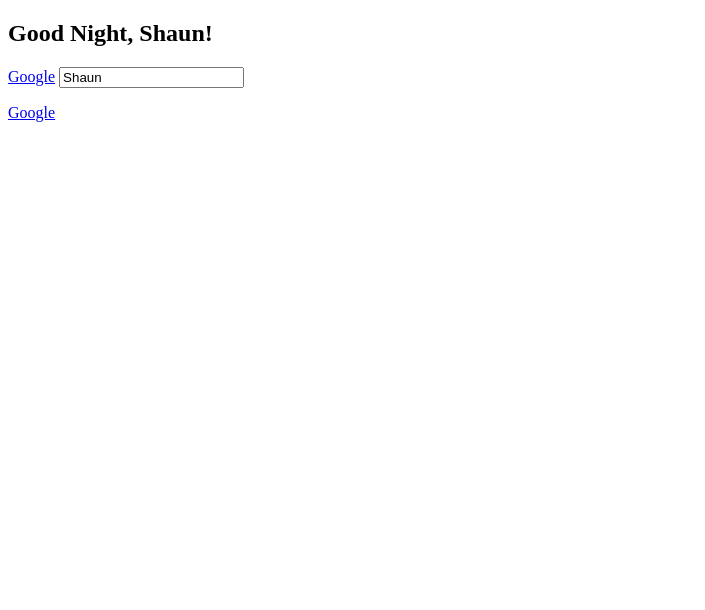
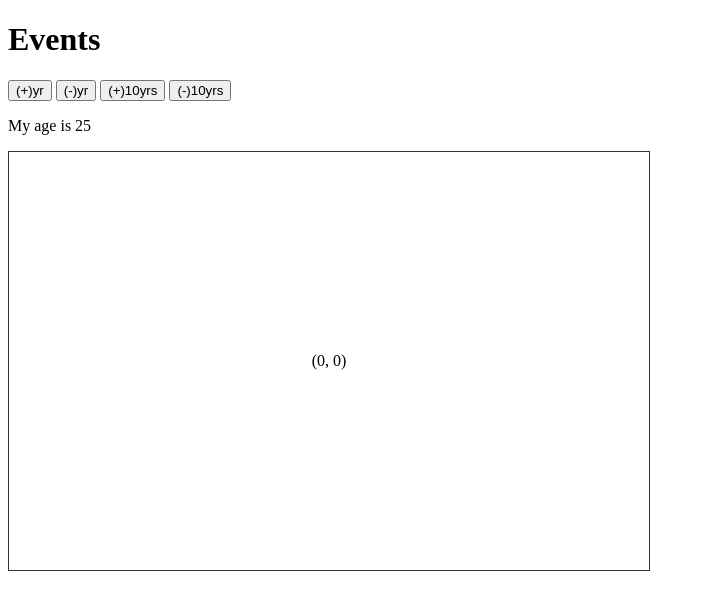
Before and after one commit to neverbeenthisweeb/vuejst-tnn, a plain HTML site: page index.html in a window 1280 px wide. Shown: the whole page, without its empty margins (0-705 px from the left). Drawn offline with nearby package versions, Linux system fonts and the light colour scheme.

Commit message:
Implement events

```diff
--- a/app.js
+++ b/app.js
@@ -2,17 +2,20 @@ new Vue({
     // refer to element based on its id
     el:'#vue-app',
     data: {
-        name:'Shaun',
-        job:'Ninja',
-        website: 'https://www.google.com',
-        websiteTag:'<a href="https://www.google.com">Google</a>'
+        age:25,
+        x:0,
+        y:0
     },
     methods: {
-        greet:function(time){
-            // NOTE: 'this' referes to Vue object.
-            // NOTE: Vue take all the properties in data to the topper
-            // level.
-            return 'Good ' + time + ', ' + this.name +'!';
+        add:function(inc){
+            this.age += inc;
+        },
+        subtract:function(dec){
+            this.age -= dec;
+        },
+        updateXY:function(event){
+            this.x = event.offsetX;
+            this.y = event.offsetY;
         }
     }
 });
--- a/index.html
+++ b/index.html
@@ -9,10 +9,13 @@
 </head>
 <body>
     <div id="vue-app">
-        <h2>{{greet('Night')}}</h2>
-        <a v-bind:href="website">Google</a>
-        <input type="text" v-bind:value="name">
-        <p v-html="websiteTag"></p>
+        <h1>Events</h1>
+        <button v-on:click="add(1)">(+)yr</button>
+        <button v-on:click="subtract(1)">(-)yr</button>
+        <button @dblclick="add(10)">(+)10yrs</button>
+        <button @dblclick="subtract(10)">(-)10yrs</button>
+        <p>My age is {{age}}</p>
+        <div id="canvas" v-on:mousemove="updateXY">({{x}}, {{y}})</div>
     </div >
     <script src="app.js"></script>
 </body>
--- a/style.css
+++ b/style.css
@@ -0,0 +1,6 @@
+#canvas{
+    width: 600px;
+    padding: 200px 20px;
+    text-align: center;
+    border: 1px solid #333;
+}
```
